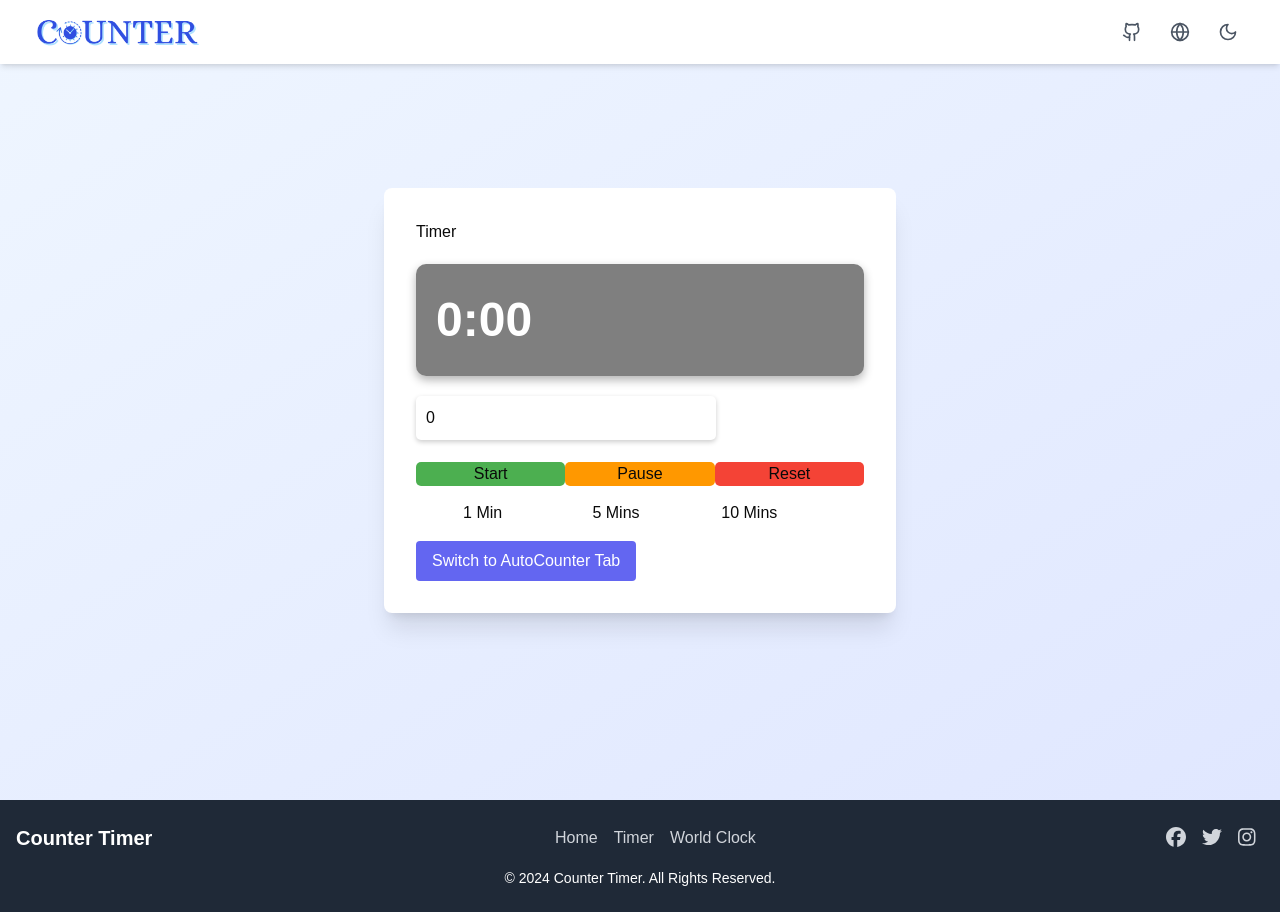
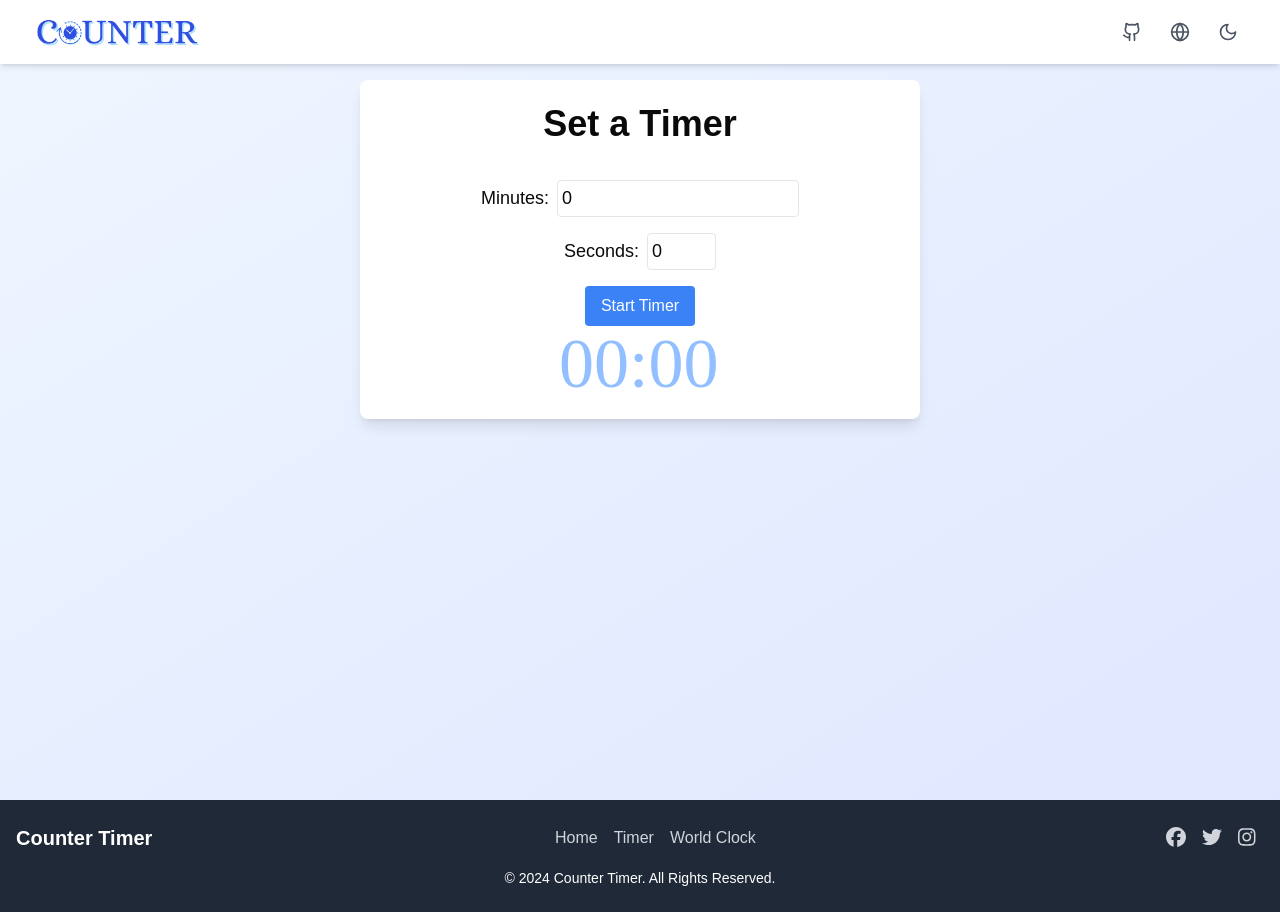
Before and after one commit to param-code/counter-app, a React (Vite) app: page /timer in a window 1280 px wide. Built offline with nearby package versions, Linux system fonts and the light colour scheme.

Commit message:
Timer Feature Added

```diff
--- /dev/null
+++ b/src/components/pop-up.jsx
@@ -0,0 +1,18 @@
+
+import React from 'react';
+
+const PopupNotification = ({ message, onClose }) => {
+    return (
+        <div className="fixed bottom-4 left-1/2 transform -translate-x-1/2 bg-white border border-gray-300 rounded-lg shadow-lg p-4 z-10">
+            <p className="text-center text-lg">{message}</p>
+            <button
+                onClick={onClose}
+                className="mt-2 bg-blue-500 hover:bg-blue-600 text-white px-4 py-2 rounded transition duration-300 ease-in-out"
+            >
+                Got It !
+            </button>
+        </div>
+    );
+};
+
+export default PopupNotification;
--- a/src/pages/TimerPage.css
+++ b/src/pages/TimerPage.css
@@ -1,135 +1,37 @@
-/* General Styles */
 body {
-    margin: 0;
-    font-family: 'Arial', sans-serif;
-    background: linear-gradient(to right, #4facfe, #00f2fe);
-    color: #333;
-  }
+  font-family: Arial, sans-serif;
+}
 
-  /* Container */
-  .timer-page {
-    display: flex;
-    flex-direction: column;
-    align-items: center;
-    justify-content: center;
-    height: 100vh;
-    padding: 20px;
-    transition: background 0.3s ease-in-out;
-  }
+form {
+  margin: 20px 0;
+}
 
-  /* Timer Display */
-  .timer-display {
-    font-size: 48px;
-    font-weight: bold;
-    color: #ffffff;
-    background-color: rgba(0, 0, 0, 0.5); /* Semi-transparent background */
-    padding: 20px;
-    border-radius: 10px;
-    margin: 20px 0;
-    box-shadow: 0 4px 10px rgba(0, 0, 0, 0.3);
-  }
+label, input {
+  font-size: 18px;
+}
 
-  /* Input Field */
-  input[type="number"] {
-    width: 100%;
-    max-width: 300px; /* Max width for better layout */
-    padding: 10px;
-    margin-bottom: 2px;
-    border: none;
-    border-radius: 5px;
-    box-shadow: 0 2px 5px rgba(0, 0, 0, 0.2);
-    transition: box-shadow 0.3s ease;
-  }
+button {
+  font-size: 18px;
+  padding: 5px 10px;
+  cursor: pointer;
+}
 
-  input[type="number"]:focus {
-    outline: none;
-    box-shadow: 0 0 10px rgba(255, 255, 255, 0.8);
-  }
+#timer-display {
+  font-family: 'Times New Roman', Times, serif;
+  margin-left: 175px;
+  font-size: 70px;
+  color: #91bfff;
+}
 
-  /* Start Div Container */
-  .start-div {
-    display: flex;
-    flex-direction: column;
-    align-items: center;
-    justify-content: center;
-    margin-top: 20px;
-    padding: 20px;
-    background-color: rgba(255, 255, 255, 0.9); /* Light background */
-    border-radius: 10px; /* Rounded corners */
-    box-shadow: 0 4px 15px rgba(0, 0, 0, 0.3); /* Shadow for depth */
-  }
+#stop-btn {
+  background-color: #f44336;
+  color: white;
+}
 
-  /* Button Container */
-.button-container {
-    display: flex;                  /* Use flexbox for layout */
-    justify-content: space-between; /* Space buttons evenly */
-    margin-top: 20px;              /* Space above the button container */
-  }
-
-  /* Common Button Styles */
-  button {
-    background-color: #6200ea; /* Default button color */
-    color: white;              /* Text color */
-    padding: 15px 25px;       /* Padding for buttons */
-    border: none;              /* Remove default border */
-    border-radius: 5px;       /* Rounded corners */
-    font-size: 16px;           /* Base font size */
-    cursor: pointer;           /* Pointer on hover */
-    flex: 1;                   /* Allow buttons to grow */
-    margin: 0 5px;             /* Horizontal spacing between buttons */
-    transition: background 0.3s ease, transform 0.2s ease, box-shadow 0.2s ease; /* Smooth transition */
-  }
-
-  /* Individual Button Styles */
-  .start-button {
-    background-color: #4caf50; /* Green for Start button */
-  }
-
-  .start-button:hover {
-    background-color: #388e3c; /* Darker green on hover */
-  }
-
-  .pause-button {
-    background-color: #ff9800; /* Orange for Pause button */
-  }
-
-  .pause-button:hover {
-    background-color: #f57c00; /* Darker orange on hover */
-  }
-
-  .reset-button {
-    background-color: #f44336; /* Red for Reset button */
-  }
-
-  .reset-button:hover {
-    background-color: #d32f2f; /* Darker red on hover */
-  }
-
-  .preset-buttons {
-    display: flex;
-    justify-content: space-between;
-    width: 100%;
-    max-width: 400px;
-    margin-top: 15px; /* Max width for better layout */
-  }
-
-  .preset-buttons button {
-    flex: 1; /* Allow buttons to share space evenly */
-    margin: 0 5px; /* Horizontal spacing */
-  }
-
-  /* Responsive Styles */
-  @media (max-width: 600px) {
-    .timer-display {
-      font-size: 36px; /* Smaller font size on small screens */
-    }
-
-    button {
-      padding: 10px 15px; /* Smaller padding for buttons */
-      font-size: 14px; /* Smaller font size for buttons */
-    }
-
-    input[type="number"] {
-      max-width: 100%; /* Allow input to be full width on small screens */
-    }
-  }
+#got-it-btn {
+  display: none;
+  background-color: #4CAF50;
+  color: white;
+  padding: 10px;
+  margin-top: 20px;
+}
--- a/src/pages/TimerPage.jsx
+++ b/src/pages/TimerPage.jsx
@@ -1,105 +1,166 @@
-import React, { useState, useEffect, useCallback, useRef } from "react";
-import Navbar from "../components/navbar"; // Ensure you have this component
-// import Timer from "../components/timer"; // You can use the same Timer component
-// import Controls from "../components/controls"; // Adjust based on your needs
-import SwitchTab from "../components/SwitchTab"; // Import SwitchTab
+"use client";
+import React, { useState, useEffect, useRef } from "react";
 import './TimerPage.css';
+import alertSound from 'D:/projects/GSSOC/counter-app/src/components/audio/alert-85101.mp3';
+import Navbar from "../components/navbar";
+import Controls from "../components/controls";
+import PopupNotification from "../components/pop-up";
 
-const TimerPage = () => {
-  const [secondsLeft, setSecondsLeft] = useState(0);
+const Timer = () => {
+    const [minutes, setMinutes] = useState(0);
+    const [seconds, setSeconds] = useState(0);
     const [isRunning, setIsRunning] = useState(false);
+    const [totalTime, setTotalTime] = useState(0);
+    const [notificationVisible, setNotificationVisible] = useState(false);
     const [isPaused, setIsPaused] = useState(false);
-  const [customTime, setCustomTime] = useState(0);
-  const timerRef = useRef(null);
+    const alertSoundRef = useRef(null);
+    const countdownRef = useRef(null);
     const [theme, setTheme] = useState("light");
 
     useEffect(() => {
-    const storedTheme = localStorage.getItem("theme");
-    if (storedTheme) {
-      setTheme(storedTheme);
+
+        if (isRunning && !isPaused) {
+            countdownRef.current = setInterval(() => {
+                setTotalTime((prev) => {
+                    if (prev <= 1) {
+                        clearInterval(countdownRef.current);
+                        playNotificationSound();
+                        setNotificationVisible(true);
+                        setIsRunning(false);
+                        return 0;
                     }
-  }, []);
-
-  useEffect(() => {
-    document.body.className = theme;
-    localStorage.setItem("theme", theme);
-  }, [theme]);
-
-  useEffect(() => {
-    if (isRunning && !isPaused && secondsLeft > 0) {
-      timerRef.current = setInterval(() => {
-        setSecondsLeft((prev) => prev - 1);
+                    return prev - 1;
+                });
             }, 1000);
-    } else if (secondsLeft === 0 && isRunning) {
-      clearInterval(timerRef.current);
-      alert("Time's up!");
-      setIsRunning(false);
         }
 
-    return () => clearInterval(timerRef.current);
-  }, [isRunning, isPaused, secondsLeft]);
+        return () => clearInterval(countdownRef.current);
+    }, [isRunning, isPaused]);
 
-  const handleStart = () => {
-    setSecondsLeft(customTime);
+    const handleSubmit = (e) => {
+        e.preventDefault();
+        const total = parseInt(minutes) * 60 + parseInt(seconds);
+
+        if (total <= 0) {
+            alert('Please set a valid timer duration.');
+            return;
+        }
+
+        setTotalTime(total);
         setIsRunning(true);
+        setNotificationVisible(false);
+    };
+
+    const stopCountdown = () => {
+        clearInterval(countdownRef.current);
+        setIsRunning(false);
+        setTotalTime(0);
+        setNotificationVisible(false);
         setIsPaused(false);
     };
 
-  const handlePause = () => {
-    setIsPaused(!isPaused);
-    clearInterval(timerRef.current);
+    const pauseCountdown = () => {
+        setIsPaused(true);
     };
 
-  const handleReset = () => {
-    setIsRunning(false);
-    setSecondsLeft(0);
-    clearInterval(timerRef.current);
+    const resumeCountdown = () => {
+        setIsPaused(false);
     };
 
-  const handlePreset = (time) => {
-    setCustomTime(time);
-    setSecondsLeft(time);
-    setIsRunning(true);
+    const playNotificationSound = () => {
+        if (alertSoundRef.current) {
+            alertSoundRef.current.play().catch((error) => {
+                console.log("Error playing sound:", error);
+            });
+        }
     };
 
-  const formatTime = (seconds) => {
-    const minutes = Math.floor(seconds / 60);
-    const remainderSeconds = seconds % 60;
-    return `${minutes}:${remainderSeconds < 10 ? "0" : ""}${remainderSeconds}`;
+    const stopSound = () => {
+        if (alertSoundRef.current) {
+            alertSoundRef.current.pause();
+            alertSoundRef.current.currentTime = 0;
+        }
+    };
+
+    const displayTime = () => {
+        const mins = Math.floor(totalTime / 60);
+        const secs = totalTime % 60;
+        return `${String(mins).padStart(2, '0')}:${String(secs).padStart(2, '0')}`;
+    };
+
+    const toggleTheme = () => {
+        setTheme((prevTheme) => (prevTheme === "dark" ? "light" : "dark"));
     };
 
     return (
-    <div className={`h-svh bg-gradient-to-br from-blue-50 to-indigo-100 dark:from-gray-900 dark:to-gray-800 transition-colors duration-305`}>
-      <Navbar theme={theme} toggleTheme={() => setTheme((prev) => (prev === "dark" ? "light" : "dark"))} />
-      <div className="flex flex-col items-center justify-center h-[84vh] p-4 sm:p-6 md:p-8">
-        <div className="bg-white dark:bg-gray-800 rounded-lg shadow-xl p-6 sm:p-8 w-full max-w-sm sm:max-w-md md:max-w-lg transition-all duration-300 ease-in-out">
-          <h1>Timer</h1>
-          <div className="timer-display">{formatTime(secondsLeft)}</div>
-          <div>
+        <div className={`min-h-screen bg-gradient-to-br from-blue-50 to-indigo-100 dark:from-gray-900 dark:to-gray-800 transition-colors duration-300`}>
+            <Navbar theme={theme} toggleTheme={toggleTheme} />
+            <div className="container mx-auto px-2 py-4 max-w-xl">
+                <div className="bg-white dark:bg-gray-800 rounded-lg shadow-lg overflow-hidden">
+                    <div className="p-4 sm:p-6">
+                        <h1 className="text-4xl font-extrabold text-center">Set a Timer</h1>
+                        <form onSubmit={handleSubmit} className="flex flex-col items-center">
+                            <label className="mt-4">
+                                Minutes:
                                 <input
                                     type="number"
-              placeholder="Enter time in seconds"
-              value={customTime}
-              onChange={(e) => setCustomTime(e.target.value)}
+                                    value={minutes}
+                                    onChange={(e) => setMinutes(e.target.value)}
+                                    min="0"
+                                    required
+                                    className="ml-2 border rounded p-1"
                                 />
+                            </label>
+                            <label className="mt-4">
+                                Seconds:
+                                <input
+                                    type="number"
+                                    value={seconds}
+                                    onChange={(e) => setSeconds(e.target.value)}
+                                    min="0"
+                                    max="59"
+                                    required
+                                    className="ml-2 border rounded p-1"
+                                />
+                            </label>
+                            <button type="submit" className="mt-4 bg-blue-500 hover:bg-blue-600 text-white px-4 py-2 rounded transition duration-300 ease-in-out">
+                                Start Timer
+                            </button>
+                        </form>
+
+                        <h2 className="mt-6 text-lg"><span id="timer-display">{displayTime()}</span></h2>
+
+                        {isRunning && (
+                            <div className="flex space-x-4">
+                                {!isPaused ? (
+                                    <button onClick={pauseCountdown} className="mt-4 bg-green-500 hover:bg-green-600 text-white px-4 py-2 rounded transition duration-300 ease-in-out">
+                                        Pause
+                                    </button>
+                                ) : (
+                                    <button onClick={resumeCountdown} className="mt-4 bg-yellow-500 hover:bg-yellow-600 text-white px-4 py-2 rounded transition duration-300 ease-in-out">
+                                        Resume
+                                    </button>
+                                )}
+                                <button onClick={() => { stopCountdown(); stopSound(); }} className="mt-4 bg-red-500 hover:bg-red-600 text-white px-4 py-2 rounded transition duration-300 ease-in-out">
+                                    Reset
+                                </button>
                             </div>
-          {/* Use button-container class here */}
-          <div className="button-container">
-            <button className="start-button" onClick={handleStart}>Start</button>
-            <button className="pause-button" onClick={handlePause}>{isPaused ? "Resume" : "Pause"}</button>
-            <button className="reset-button" onClick={handleReset}>Reset</button>
-          </div>
-          <div className="preset-buttons">
-            <button onClick={() => handlePreset(60)}>1 Min</button>
-            <button onClick={() => handlePreset(300)}>5 Mins</button>
-            <button onClick={() => handlePreset(600)}>10 Mins</button>
-          </div>
-          <SwitchTab /> {/* Include the SwitchTab component here */}
+                        )}
+
+
+                        {notificationVisible && (
+                            <PopupNotification
+                                message="Time is up!"
+                                onClose={() => { stopSound(); setNotificationVisible(false); }}
+                            />
+                        )}
                     </div>
                 </div>
             </div>
+
+            <audio ref={alertSoundRef} src={alertSound}></audio>
+        </div>
     );
-
 };
 
-export default TimerPage;
+export default Timer;
```
Also changed, not shown: src/pages/AutoCounterPage.jsx (+5 -5 lines), 1 other file (tests, documents, lock files or other folders). Lines whose indentation alone changed are shown as unchanged.
